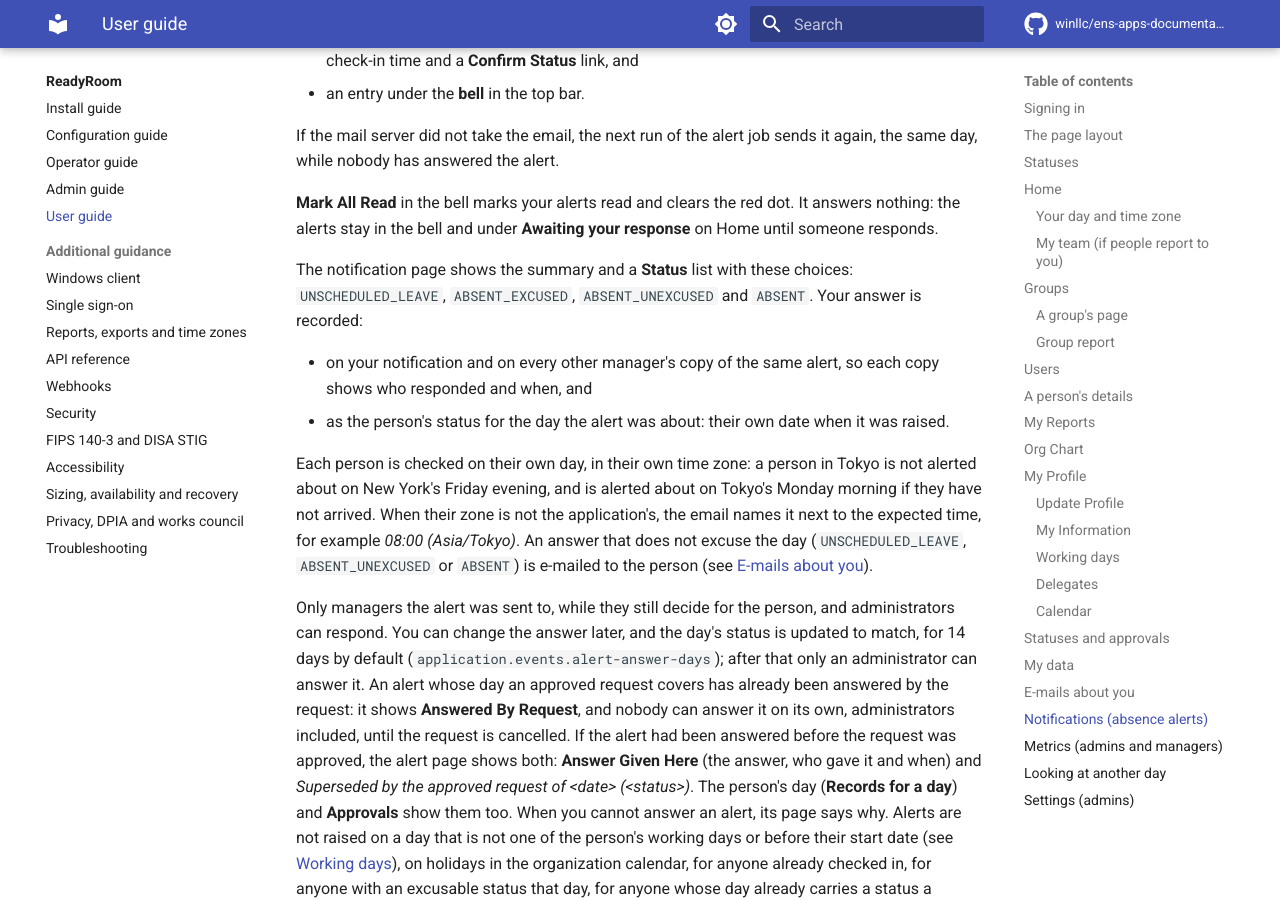
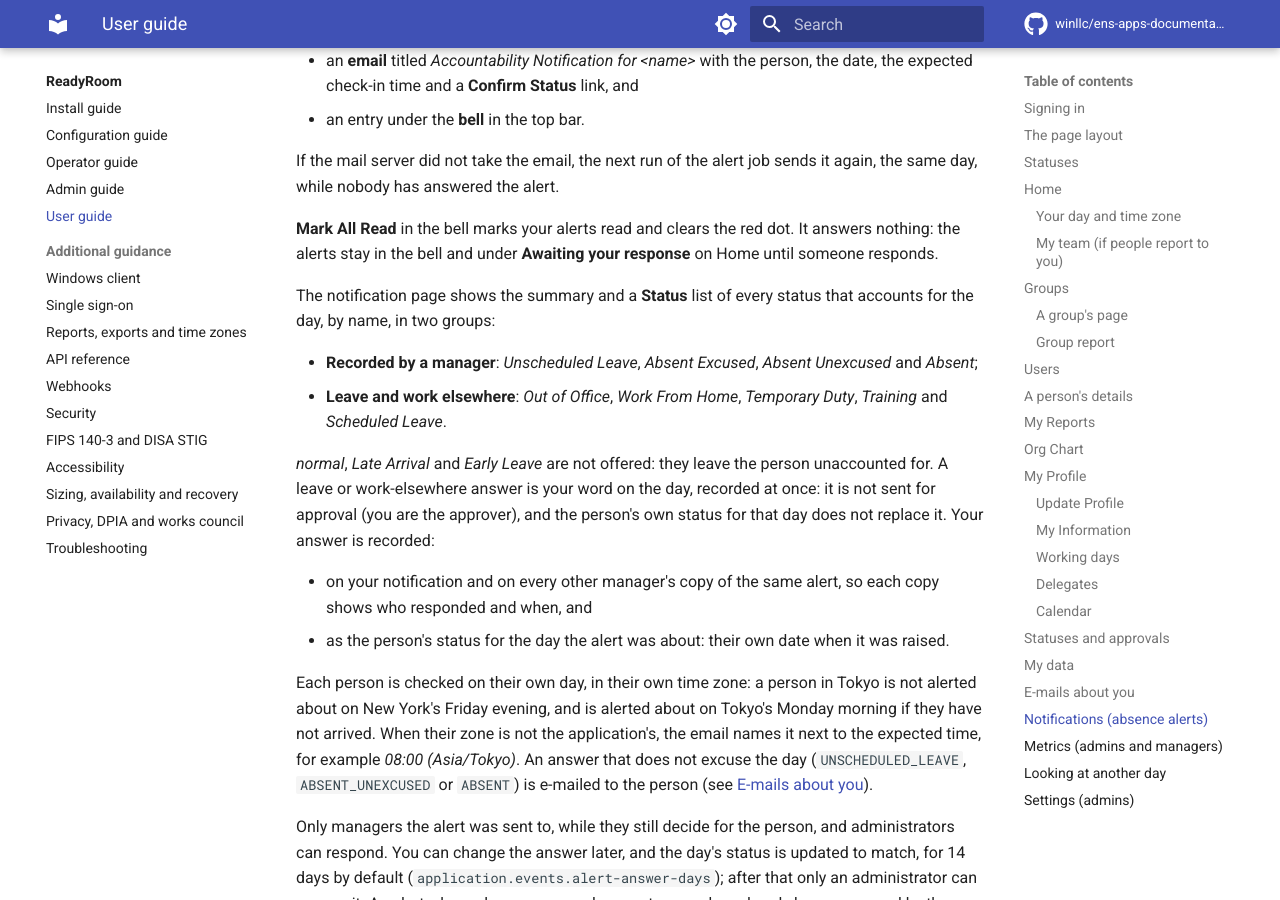
Before and after one commit to winllc/ens-apps-documentation, an MkDocs documentation site: the page built from docs/readyroom/user-guide.md, in a window 1280 px wide and 900 px high, scrolled down 14998 px. Built offline with MkDocs 1.6.1 and Material for MkDocs 9.7.7, drawn with Linux system fonts in a browser that asks for light colours; comment, search, counter and statistics services are not loaded; some of the changed text lies outside the part shown.

Commit message:
ReadyRoom: answering an absence alert with leave statuses
The user guide and admin guide list the grouped, named answers to an
absence alert (the manager's own, then leave and work elsewhere),
which statuses are refused and why, and that a leave answer is the
responder's word, never a request. The record-a-status choice is
grouped the same way; the operator guide's upgrade table notes V20.

Co-Authored-By: Claude Opus 5.5 <noreply@anthropic.com>
Claude-Session: https://claude.ai/code/session_01R2Q6XtDB8DfVmiejzJGwBh

```diff
--- a/docs/readyroom/user-guide.md
+++ b/docs/readyroom/user-guide.md
@@ -236,7 +236,9 @@ are one of their delegates.
   [Administration](admin-guide.md#correcting-check-in-records).
 
 If you are the person's directory manager, one of their delegates or an admin, you can **record a
-status** for them: drag across days on their Event Calendar, choose the status and **Record**. It
+status** for them: drag across days on their Event Calendar, choose the status (grouped as on an
+absence alert: **Recorded by a manager**, **Leave and work elsewhere**, then **Normal, arrival and
+leaving**) and **Record**. It
 takes effect at once, without approval, and you can record any status, including *Absent*,
 *Absent Unexcused* and *Unscheduled Leave*. A *Late Arrival* you record for someone else has no
 latest time and no limit on the number of days. With *Late Arrival* you enter the time they are
@@ -505,8 +507,18 @@ day, while nobody has answered the alert.
 **Mark All Read** in the bell marks your alerts read and clears the red dot. It answers nothing: the
 alerts stay in the bell and under **Awaiting your response** on Home until someone responds.
 
-The notification page shows the summary and a **Status** list with these choices:
-`UNSCHEDULED_LEAVE`, `ABSENT_EXCUSED`, `ABSENT_UNEXCUSED` and `ABSENT`. Your answer is recorded:
+The notification page shows the summary and a **Status** list of every status that accounts for
+the day, by name, in two groups:
+
+- **Recorded by a manager**: *Unscheduled Leave*, *Absent Excused*, *Absent Unexcused* and
+  *Absent*;
+- **Leave and work elsewhere**: *Out of Office*, *Work From Home*, *Temporary Duty*, *Training* and
+  *Scheduled Leave*.
+
+*normal*, *Late Arrival* and *Early Leave* are not offered: they leave the person unaccounted for.
+A leave or work-elsewhere answer is your word on the day, recorded at once: it is not sent for
+approval (you are the approver), and the person's own status for that day does not replace it.
+Your answer is recorded:
 
 - on your notification and on every other manager's copy of the same alert, so each copy shows
   who responded and when, and
```
Also changed, not shown: docs/readyroom/admin-guide.md (+8 -2 lines), docs/readyroom/operator-guide.md (+2 -1 lines).
